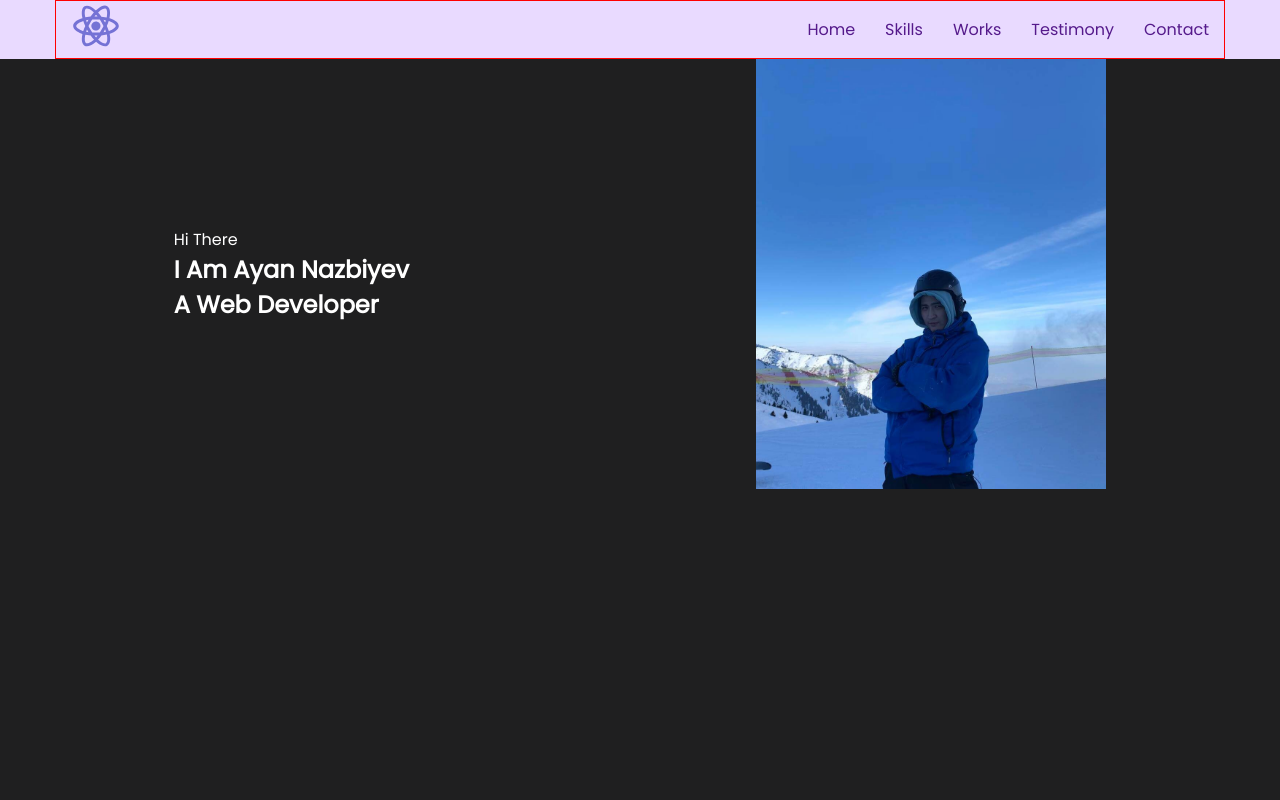
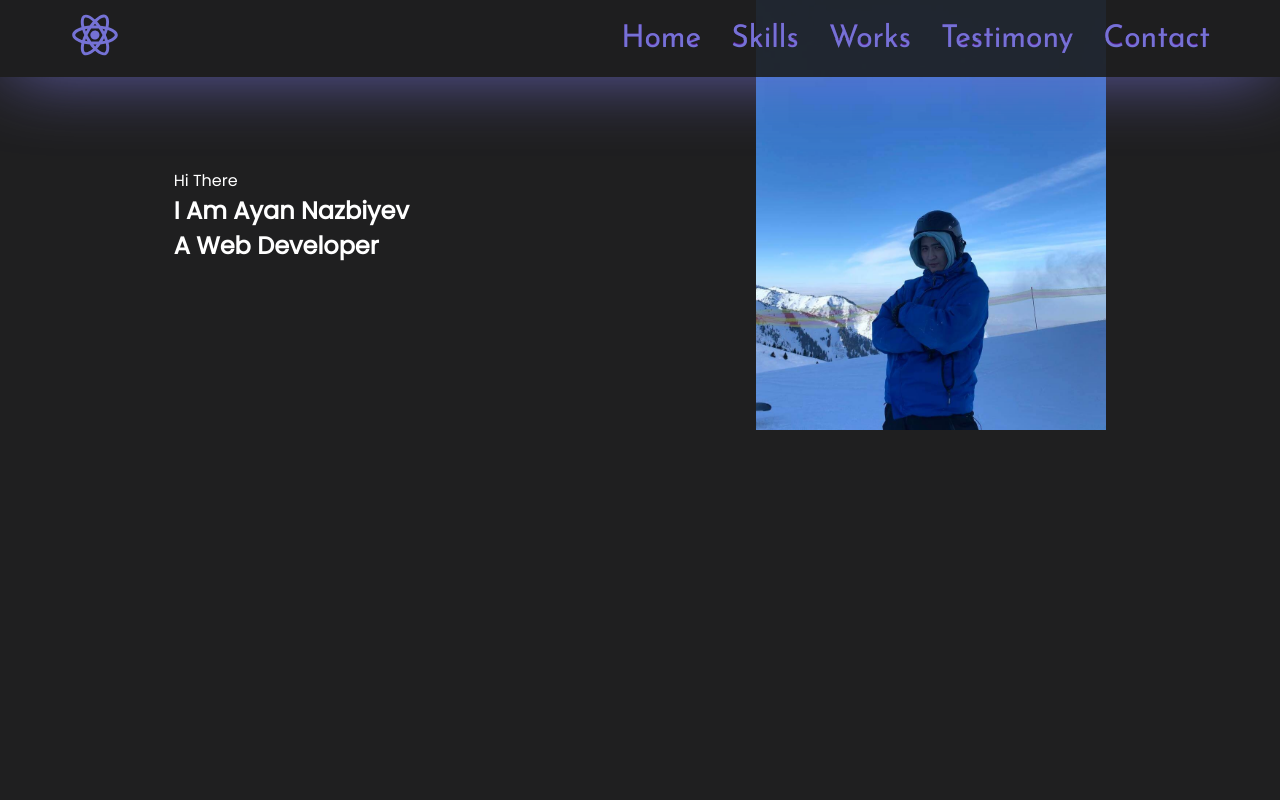
Before and after one commit to Ayanqq/portfolio, a React app: page / in a window 1280 px wide. Shown: the top 800 px of the page. Built offline with nearby package versions, Linux system fonts and the light colour scheme.

Commit message:
updated menu styles

```diff
--- a/src/components/Container.ts
+++ b/src/components/Container.ts
@@ -6,5 +6,4 @@
   min-height: 100%;
   padding:0 15px;
   margin: 0 auto;
-  border: 1px solid red;
 `
--- a/src/layout/header/Header.tsx
+++ b/src/layout/header/Header.tsx
@@ -4,6 +4,7 @@
 import {Menu} from "../../components/menu/Menu";
 import {Container} from "../../components/Container";
 import {FlexWrapper} from "../../components/FlexWrapper";
+import {HeaderMenu} from "./headerMenu/HeaderMenu";
 
 const items = ["Home", "Skills", "Works", "Testimony", "Contact"]
 
@@ -14,7 +15,7 @@
             <Container>
                 <FlexWrapper justify={"space-between"} align={"center"}>
                     <Logo/>
-                    <Menu menuItems={items}/>
+                    <HeaderMenu menuItems={items}/>
                 </FlexWrapper>
             </Container>
         </StyledHeader>
@@ -25,5 +26,12 @@
 
 
 const StyledHeader = styled.header`
-  background-color: #e9daff;
+  background-color: rgba(31, 31, 32, 0.9);
+  padding:10px 0;
+  position:fixed;
+  top: 0;
+  left: 0;
+  right: 0;
+  z-index: 99999;
+  box-shadow: 0 0 74px -10px #7572D5;
 `
--- /dev/null
+++ b/src/layout/header/headerMenu/HeaderMenu.tsx
@@ -0,0 +1,105 @@
+import React from 'react';
+import styled from "styled-components";
+import {theme} from "../../../styles/Theme";
+
+
+export const HeaderMenu = (props: { menuItems: Array<string> }) => {
+    return (
+        <div>
+            <StyledHeaderMenu>
+                <ul>
+                    {props.menuItems.map((item, index) => {
+                        return <ListItem key={index}>
+                            <Link href="">
+                                {item}
+                                <Mask>
+                                    <span>{item}</span>
+                                </Mask>
+                                <Mask>
+                                    <span>{item}</span>
+                                </Mask>
+                            </Link>
+                        </ListItem>
+                    })}
+                </ul>
+            </StyledHeaderMenu>
+        </div>
+    );
+};
+
+const StyledHeaderMenu = styled.nav`
+  ul {
+    display: flex;
+    gap: 30px;
+    justify-content: center;
+  }
+`
+
+const Link = styled.a`
+
+  font-size: 30px;
+  font-family: 'Josefin Sans', sans-serif;
+  font-weight: 400;
+  text-align: center;
+
+`
+const Mask = styled.span`
+  position: absolute;
+  top: 0;
+  left: 0;
+  display: inline-block;
+  height: 50%;
+  overflow-y: hidden;
+  //outline: 1px solid red;
+  color: ${theme.colors.accent};
+
+
+  & + & {
+    top: 50%;
+
+    span {
+      display: inline-block;
+      transform: translateY(-50%);
+    }
+  }
+`
+
+const ListItem = styled.li`
+  position: relative;
+
+  &::before {
+    content: "";
+    display: inline-block;
+    height: 3px;
+    background-color: ${theme.colors.accent};
+
+    position: absolute;
+    top: 50%;
+    left: -10px;
+    right: -10px;
+    z-index: 1;
+
+    transform: scale(0);
+  }
+
+  &:hover {
+    &::before {
+      transform: scale(1);
+    }
+  }
+
+  &:hover {
+    ${Mask} {
+      transform: skewX(12deg) translateX(5px);
+      color: ${theme.colors.font};
+
+      & + ${Mask} {
+        transform: skewX(12deg) translateX(-5px);
+      }
+    }
+
+
+  }
+
+
+`
```
